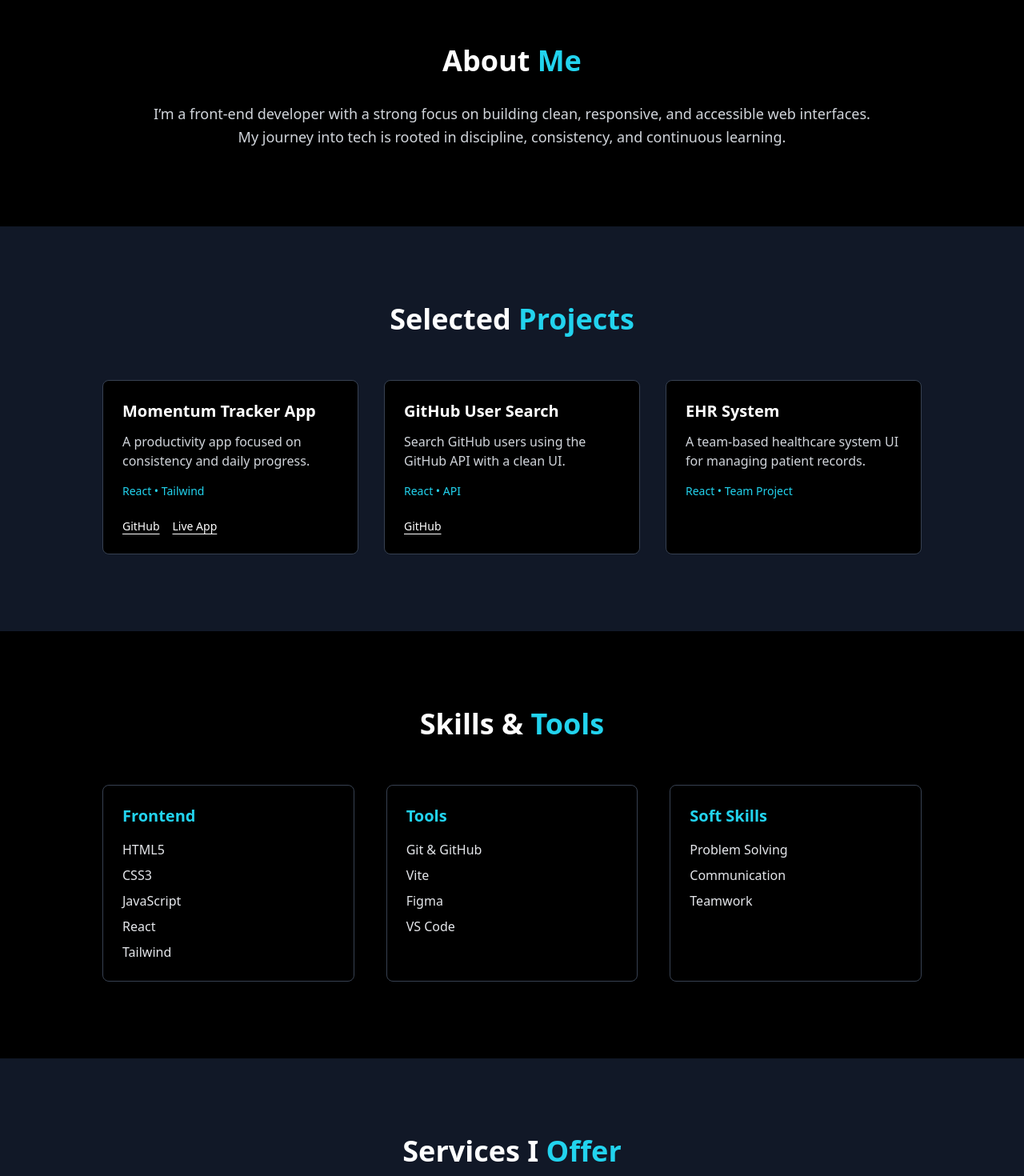
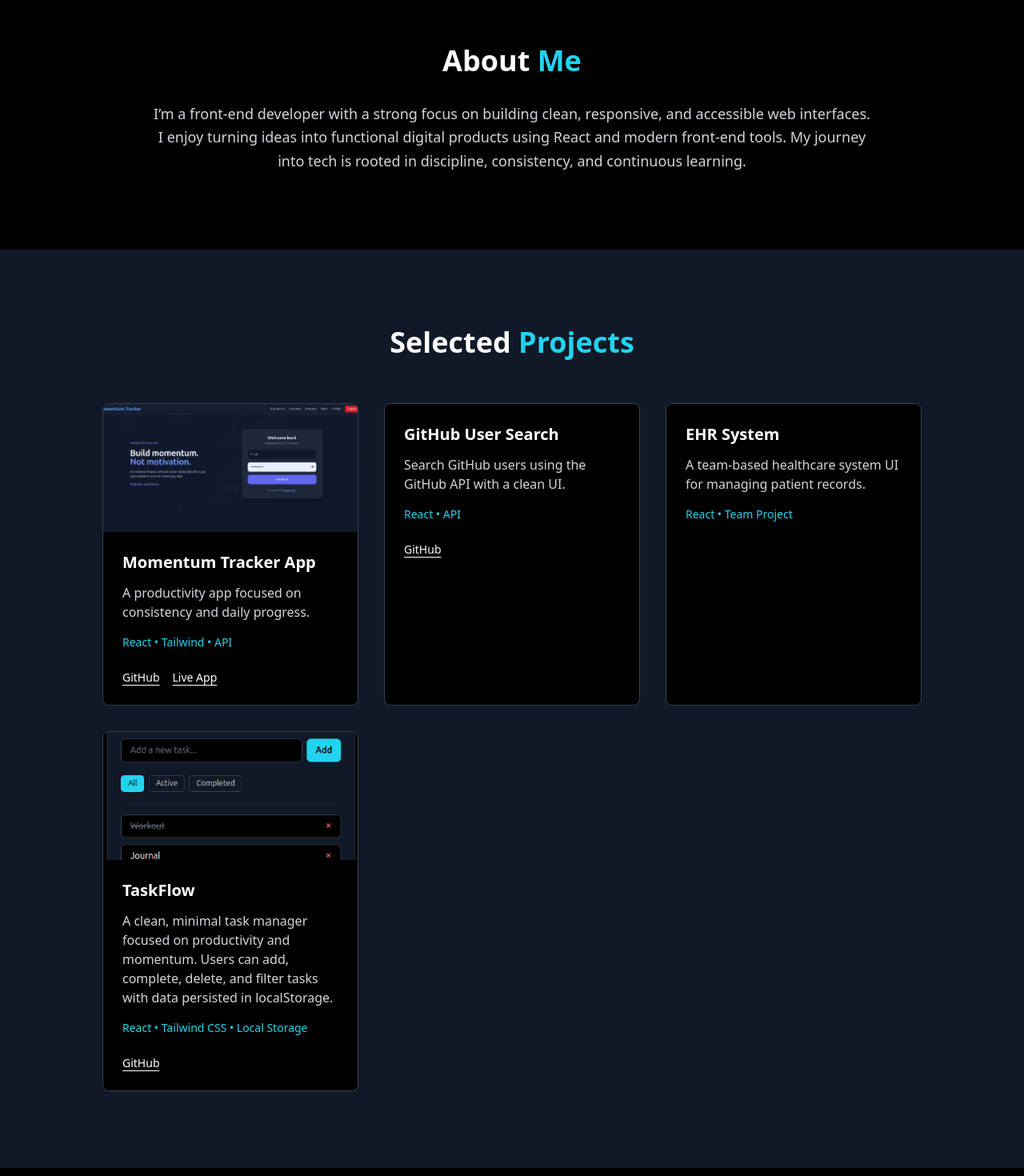
Before and after one commit to fittechjoy/joy-portfolio, a React (Vite) app: page / in a window 1280 px wide. Shown: the part 760-2230 px from the top of the page at 80% size. Built offline with nearby package versions, Linux system fonts and the light colour scheme.

Commit message:
Add project screenshots to portfolio

```diff
--- a/src/App.jsx
+++ b/src/App.jsx
@@ -1,4 +1,7 @@
 import { useEffect } from "react";
+import momentumImg from "./assets/images/momentum.png";
+import taskflowImg from "./assets/images/taskflow.png";
+
 
 function App() {
   useEffect(() => {
@@ -103,8 +106,8 @@ function App() {
 
           <p className="text-gray-300 text-lg leading-relaxed">
             I’m a front-end developer with a strong focus on building clean,
-            responsive, and accessible web interfaces. My journey into tech
-            is rooted in discipline, consistency, and continuous learning.
+            responsive, and accessible web interfaces. I enjoy turning ideas into functional digital products using React and modern front-end tools.
+             My journey into tech is rooted in discipline, consistency, and continuous learning.
           </p>
         </div>
       </section>
@@ -116,14 +119,15 @@ function App() {
         </h2>
 
         <div className="max-w-5xl mx-auto grid gap-8 md:grid-cols-3">
+
   <ProjectCard
     title="Momentum Tracker App"
     description="A productivity app focused on consistency and daily progress."
-  tech="React • Tailwind"
+    tech="React • Tailwind • API"
     github="https://github.com/fittechjoy/momentum-tracker"
-  live="https://momentum-tracker-git-main-joys-projects-e57c4def.vercel.app/"
+    live="https://momentumtracker.vercel.app/"
+    image={momentumImg}
   />
-
 
   <ProjectCard
     title="GitHub User Search"
@@ -138,7 +142,17 @@ function App() {
     tech="React • Team Project"
     noFade
   />
+
+  <ProjectCard
+    title="TaskFlow"
+    description="A clean, minimal task manager focused on productivity and momentum. Users can add, complete, delete, and filter tasks with data persisted in localStorage."
+    tech="React • Tailwind CSS • Local Storage"
+    github="https://github.com/fittechjoy/taskflow"
+    image={taskflowImg}
+  />
+
 </div>
+
       </section>
 
       {/* SKILLS */}
@@ -249,13 +263,25 @@ function App() {
 
 /* ---------- COMPONENTS ---------- */
 
-function ProjectCard({ title, description, tech, github, live, noFade }) {
+function ProjectCard({ title, description, tech, github, live, image, noFade }) {
   return (
     <div
-      className={`${noFade ? "" : "fade-in"} bg-black border border-gray-700 rounded-lg p-6
+      className={`${noFade ? "" : "fade-in"} bg-black border border-gray-700 rounded-lg overflow-hidden
                   transition transform duration-300 ease-out
                   hover:-translate-y-2 hover:border-cyan-400 hover:shadow-xl`}
     >
+      {/* IMAGE */}
+      {image && (
+        <img
+          src={image}
+          alt={title}
+          className="w-full h-40 object-cover"
+          loading="lazy"
+        />
+      )}
+
+      {/* CONTENT */}
+      <div className="p-6">
         <h3 className="text-xl font-semibold mb-3">{title}</h3>
 
         <p className="text-gray-300 mb-4">{description}</p>
@@ -286,8 +312,10 @@ function ProjectCard({ title, description, tech, github, live, noFade }) {
           )}
         </div>
       </div>
+    </div>
   );
 }
+
 
 
 function SkillBox({ title, items }) {
```
Also changed, not shown: src/assets/images/momentum.png (added), src/assets/images/taskflow.png (added). Lines whose indentation alone changed are shown as unchanged.
